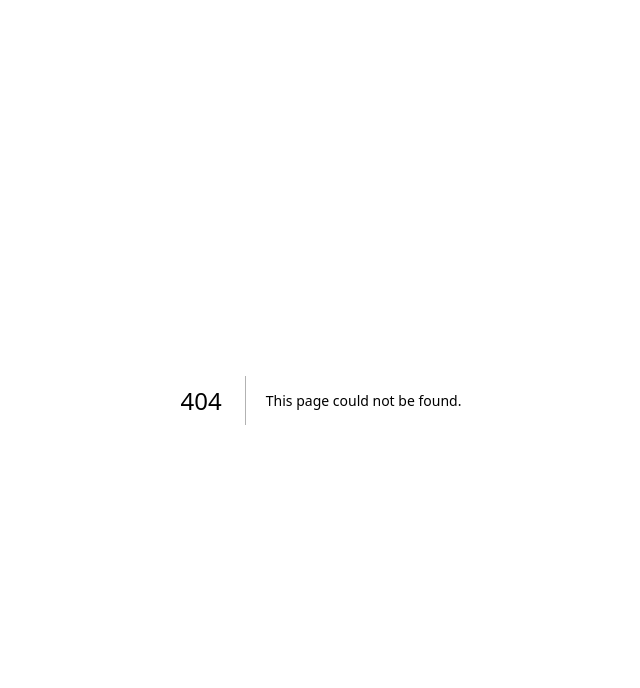
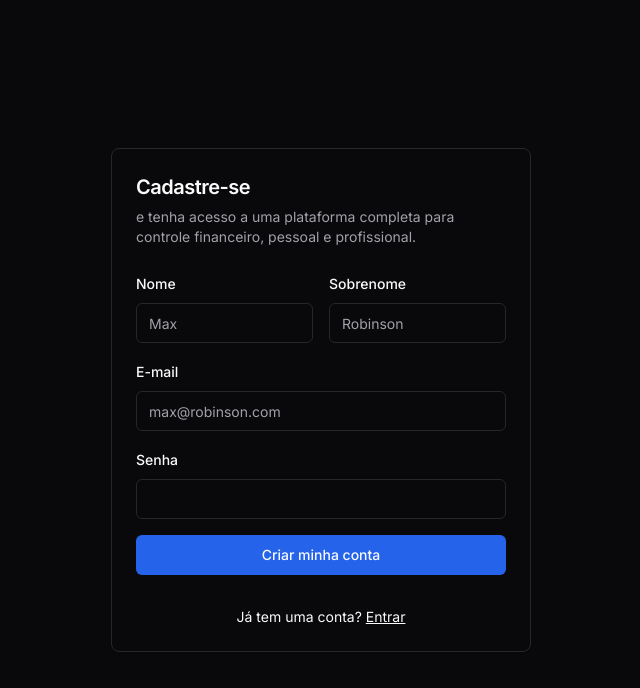
Before and after one commit to vtfg/moneypod, a Next.js app: page /sign-up in a window 1280 px wide. Before the commit this address had no page. Shown: the top 688 px of the page, without its empty margins (319-959 px from the left). Built offline with nearby package versions, Linux system fonts and the light colour scheme.

Commit message:
refactor: move auth pages to a group

```diff
--- a/components/forms/auth/sign-in-form.tsx
+++ b/components/forms/auth/sign-in-form.tsx
@@ -112,7 +112,7 @@ export default function SignInForm() {
             </Button>
             <div className="mt-4 text-center text-sm">
               Não tem uma conta?{" "}
-              <Link href="/auth/sign-up" className="underline">
+              <Link href="/sign-up" className="underline">
                 Criar
               </Link>
             </div>
--- a/components/forms/auth/sign-up-form.tsx
+++ b/components/forms/auth/sign-up-form.tsx
@@ -158,7 +158,7 @@ export default function SignUpForm() {
 
             <div className="mt-4 text-center text-sm">
               Já tem uma conta?{" "}
-              <Link href="/auth/sign-in" className="underline">
+              <Link href="/sign-in" className="underline">
                 Entrar
               </Link>
             </div>
```
Also changed, not shown: app/(auth)/layout.tsx (renamed from app/auth/layout.tsx), app/(auth)/sign-in/page.tsx (renamed from app/auth/sign-in/page.tsx), app/(auth)/sign-up/page.tsx (renamed from app/auth/sign-up/page.tsx).
